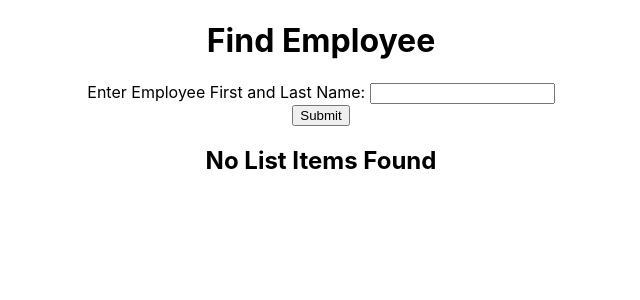
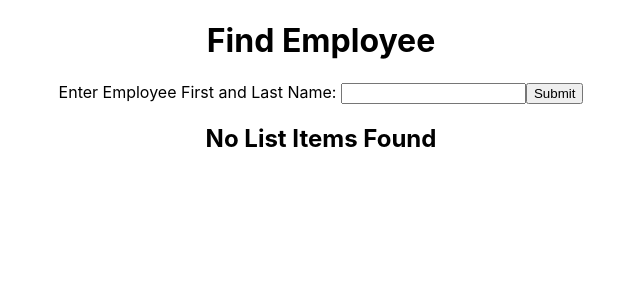
Before and after one commit to rmhks95/employee560, a React (Create React App) app in the folder client/: page /one in a window 1280 px wide. Shown: the top 300 px of the page, without its empty margins (319-959 px from the left). Built offline with nearby package versions, Linux system fonts and the light colour scheme.

Commit message:
updated edit

```diff
--- a/client/src/components/One.js
+++ b/client/src/components/One.js
@@ -37,7 +37,7 @@ class One extends Component {
       <div className="App">
       <h1>Find Employee</h1>
       {/* Check to see if any items are found*/}
-          <form>Enter Employee First and Last Name: <input type="text" id="employeeName"></input></form>
+          Enter Employee First and Last Name: <input type="text" id="employeeName"></input>
         <button type="submit" onClick={this.getOne}>Submit</button>
 
       {idNum.length ? (
@@ -57,8 +57,8 @@ class One extends Component {
                       Position: {emp["Title"]} in {emp["DepartmentName"]}
                       <br/>
                       Office: {emp["RoomNumber"]} in {emp["Building"]}
-
-                      <Link to={`newEmployee/${emp["EmployeeId"]}`}>{emp["EmployeeId"]}</Link>
+                      <br/>
+                      <Link to={`newEmployee/${emp["EmployeeId"]}`}>Edit Employee</Link>
                     </div>
 
                   )})}
```
